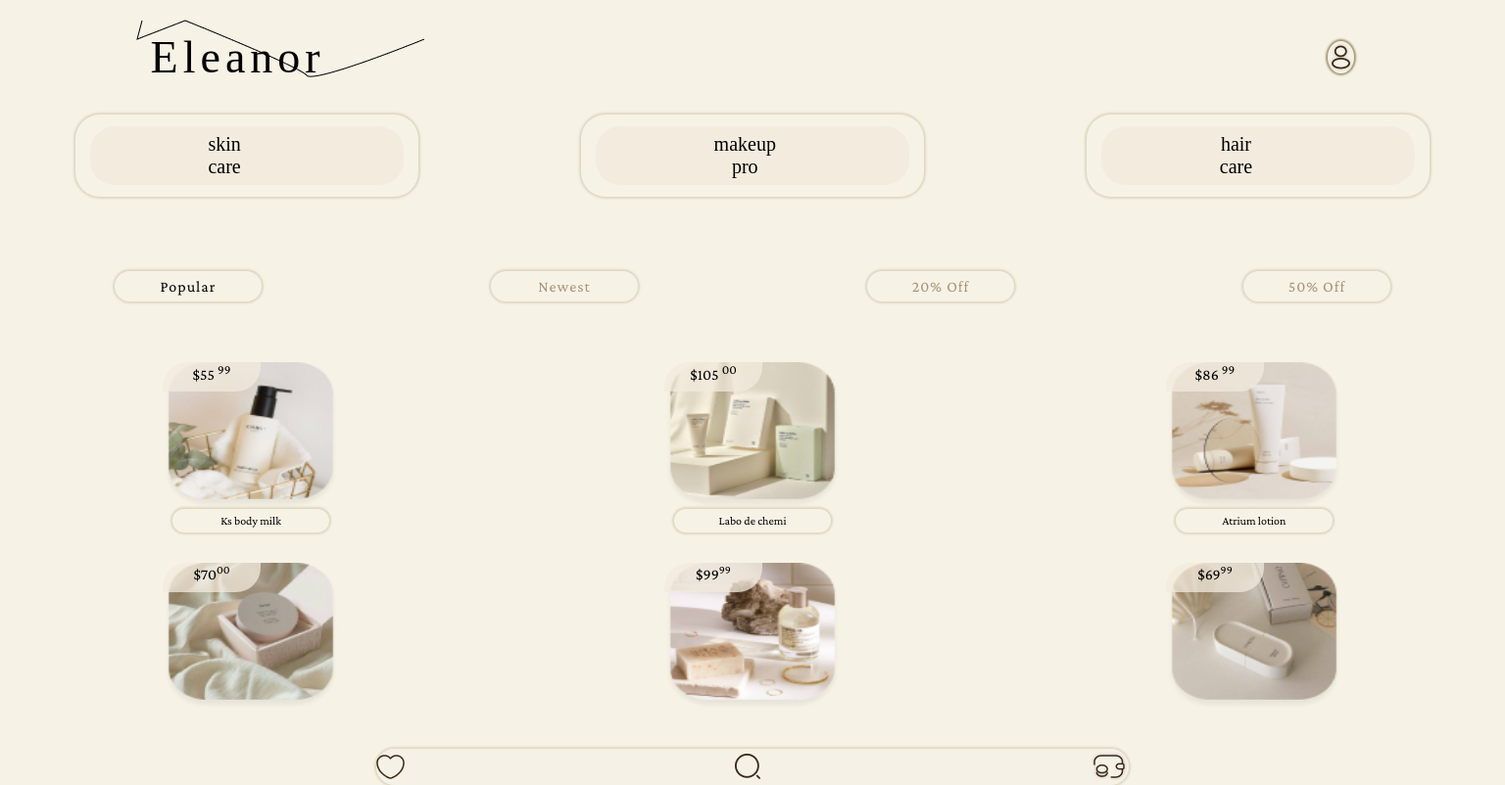
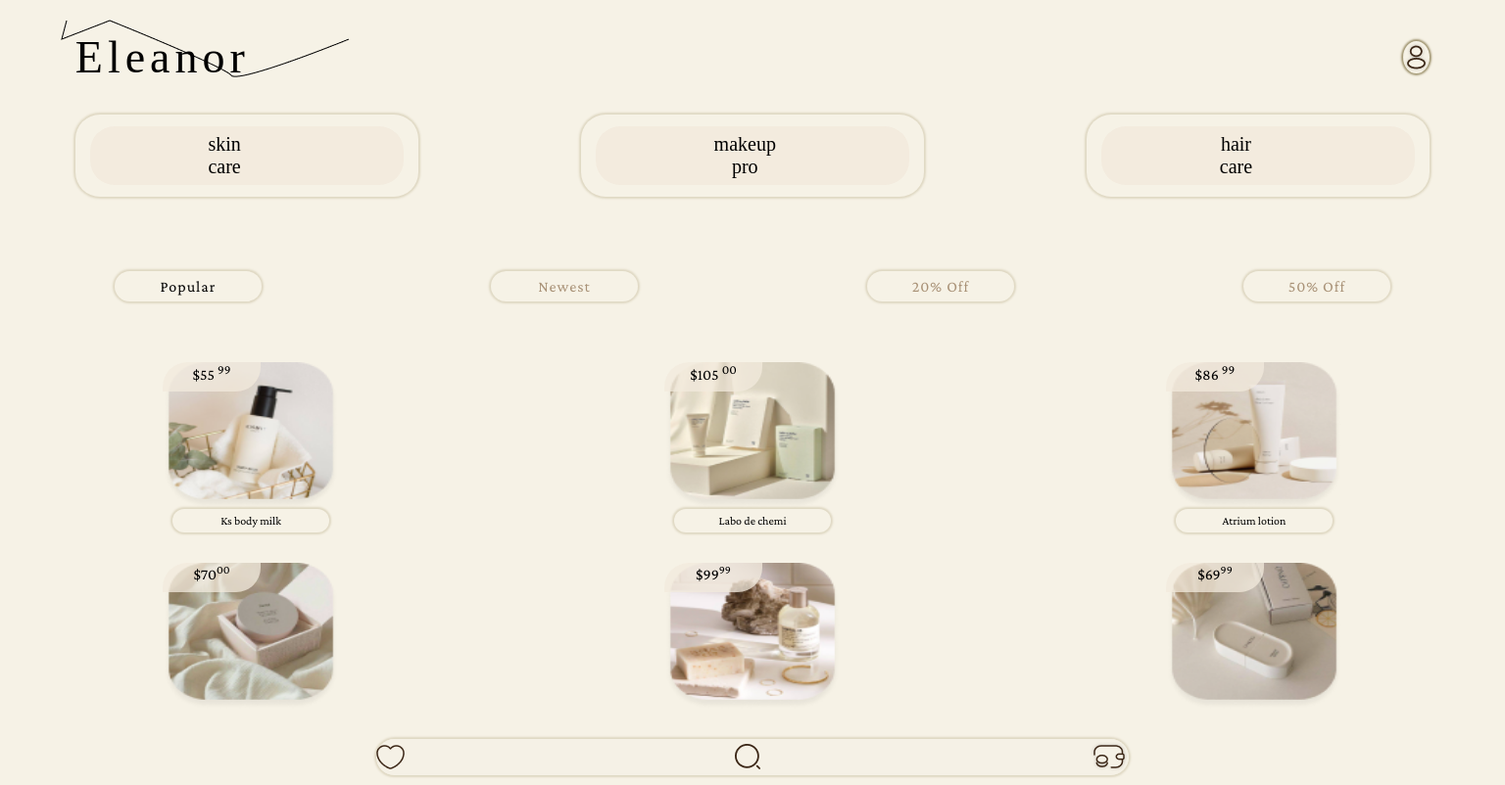
Before and after one commit to stefanipuppo/eleanor, a plain HTML site: page page/page2.html in a window 1536 px wide. Shown: the whole page at 98% size. Drawn offline with nearby package versions, Linux system fonts and the light colour scheme; a web font is replaced by a local one.

Commit message:
large screen

```diff
--- a/css/page2.css
+++ b/css/page2.css
@@ -246,7 +246,7 @@ img.profile_img {
 
     .nome_produtos {
         width: 145px;
-        letter-spacing:px;
+        letter-spacing:1px;
     }
 
     .preco {
@@ -304,7 +304,7 @@ img.profile_img {
         }
 
         .container_rodape {
-            top: 40px;
+            top: 30px;
         }
 
         .interno {
@@ -319,3 +319,9 @@ img.profile_img {
 
 
 }
+
+@media (min-width:1440px) {
+    .titulo {
+        padding: 0% 5%;
+    }
+}
```
